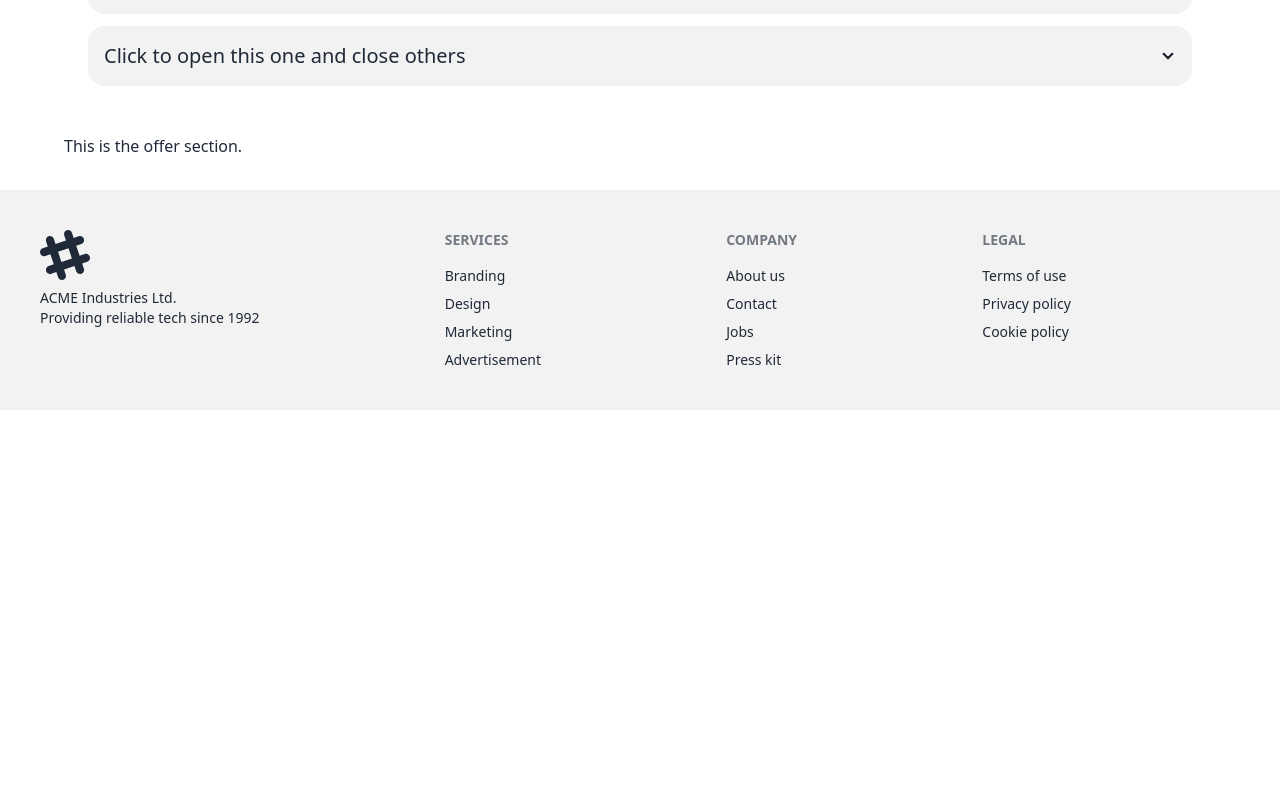
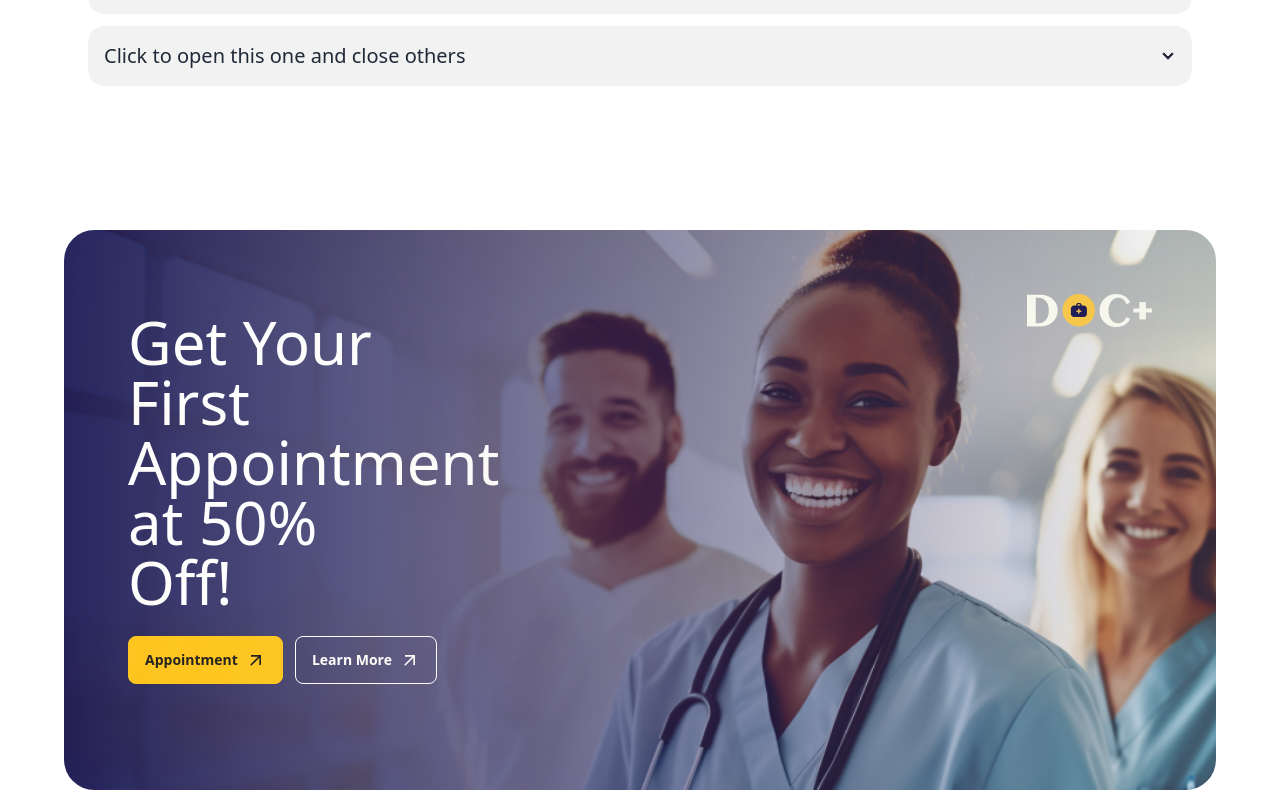
Before and after one commit to gazimaksudur2/doc-plus, a React (Vite) app: page / in a window 1280 px wide. Shown: the part 3600-4400 px from the top of the page. Before the commit the page ends 4010 px from the top, so only its background shows below. Built offline with nearby package versions, Linux system fonts and the light colour scheme.

Commit message:
all initial designing is done

```diff
--- a/src/componentes/Footer.jsx
+++ b/src/componentes/Footer.jsx
@@ -1,7 +1,7 @@
 const Footer = () => {
     return (
         <div>
-            <footer className="footer bg-base-200 text-base-content p-10">
+            <footer className="footer min-h-[40vh] bg-[#020043] text-white p-10">
                 <aside>
                     <svg
                         width="50"
--- a/src/componentes/Offer.jsx
+++ b/src/componentes/Offer.jsx
@@ -1,9 +1,21 @@
-import React from 'react';
+import logo from '../assets/logo light.png';
+import { MdArrowOutward } from 'react-icons/md';
 
 const Offer = () => {
     return (
-        <div>
-            This is the offer section.
+        <div className='min-h-[70vh] my-24 bg-offer bg-no-repeat bg-cover rounded-badge'>
+            <div className='h-[70vh] p-16 opacity-85 bg-gradient-to-r from-[#020043] via-[#0200438b] to-transparent rounded-badge flex justify-between items-center'>
+                <div className='w-[30%]'>
+                    <h2 className='text-white text-6xl'>Get Your First Appointment at 50% Off!</h2>
+                    <div className='py-6 flex gap-3'>
+                        <button className='btn btn-warning'>Appointment<MdArrowOutward size={20} /></button>
+                        <button className='btn btn-outline border-white text-white'>Learn More<MdArrowOutward size={20} /></button>
+                    </div>
+                </div>
+                <div className='h-full'>
+                    <img src={logo} alt="logo" />
+                </div>
+            </div>
         </div>
     );
 };
--- a/src/componentes/OurMission.jsx
+++ b/src/componentes/OurMission.jsx
@@ -1,5 +1,4 @@
 import { MdArrowOutward } from "react-icons/md";
-import React from 'react';
 import conversation_img from '../assets/Rectangle 24.png'
 
 const OurMission = () => {
--- a/tailwind.config.js
+++ b/tailwind.config.js
@@ -10,8 +10,7 @@ export default {
         poppins: '"Poppins", sans-serif',
       },
       backgroundImage: {
-        'hero-pattern': "url('/img/hero-pattern.svg')",
-        'footer-texture': "url('/img/footer-texture.png')",
+        'offer': "url('/src/assets/Rectangle 32.png')",
       }
     },
   },
```
